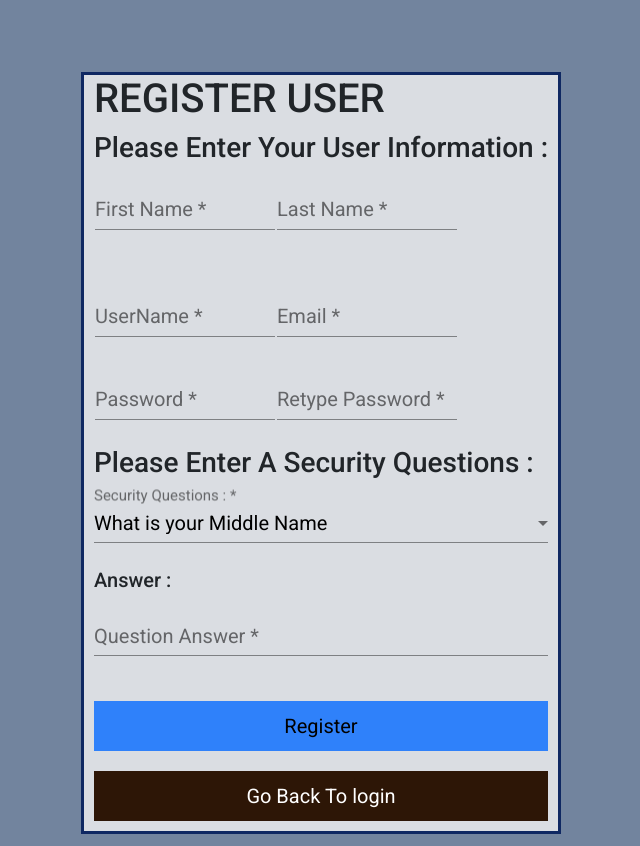
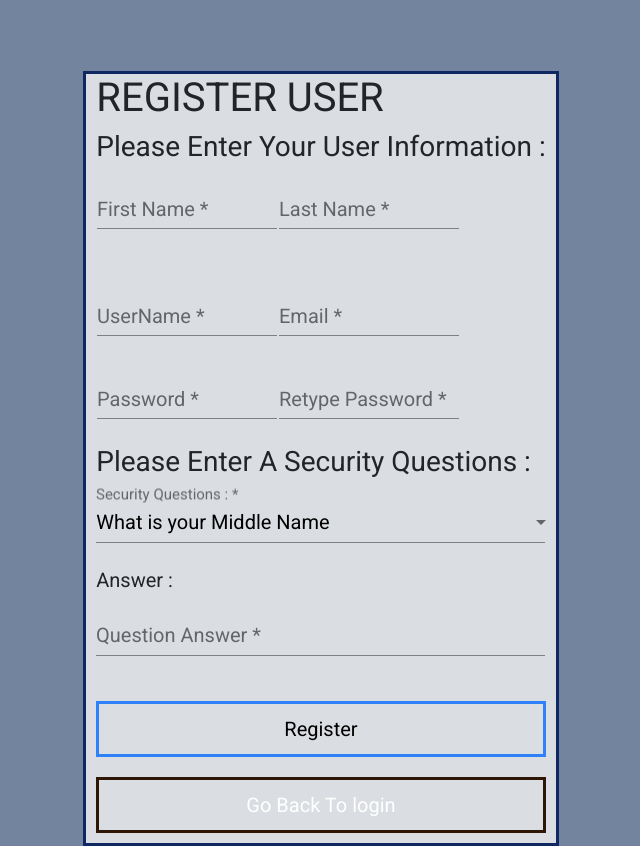
Before and after one commit to Agauntt/Project2, an Angular app in the folder Chatr/: page /register in a window 1280 px wide. Shown: the whole page, without its empty margins (319-959 px from the left). Built offline with nearby package versions, Linux system fonts and the light colour scheme.

Commit message:
Updated UI

```diff
--- a/Chatr/src/app/login/login.component.css
+++ b/Chatr/src/app/login/login.component.css
@@ -47,6 +47,11 @@ h3 {
     padding : 10px;
     background-color: #DADDE2;
     border : 3px solid #2F81FA;
+    transition : background-color .5s;
+}
+
+#frSub:hover {
+    background-color: #2F81FA;
 }
 
 #nrgBtn {
--- a/Chatr/src/app/register/register.component.css
+++ b/Chatr/src/app/register/register.component.css
@@ -22,17 +22,34 @@ border: 2px solid none;
     margin-top : 20px;
     width : 100%;
     padding : 10px;
-    background-color: #2F81FA ;
-    border : none;
+    /*background-color: #2F81FA ;*/
+    background-color: #DADDE2;
+    border : 3px solid #2F81FA;
+    transition : background-color .5s;
+    transition : color .5s;
+
+}
+#regfrSub:hover {
+    color : black;
+    background-color : #2F81FA;
 }
 
 #goBk {
+    color : black;
     font-size: 20px;
     margin-top: 20px;
     width :100%;
     padding:10px;
-    background-color: #2D1606  ;
-    border : none;
+    background-color: #DADDE2;
+    border : 3px solid #2D1606;
+    transition : background-color .5s;
+    transition : color .5s;
+    /* background-color:   ; */
+
+}
+#goBk:hover {
+    color : white;
+    background-color : #2D1606;
 }
 
 .reggb {
--- a/Chatr/src/app/register/register.component.html
+++ b/Chatr/src/app/register/register.component.html
@@ -92,7 +92,7 @@
                         <br> -->
                         <input id="regfrSub" type="button" value="Register" >
                     </form>
-                    <button id="goBk" mat-raised-button color="primary"><a class="reggb"  routerLink="/">Go Back To login</a></button>
+                    <button id="goBk" ><a class="reggb"  routerLink="/">Go Back To login</a></button>
             </div>
         </div>
         </div>
--- a/Chatr/src/index.html
+++ b/Chatr/src/index.html
@@ -8,8 +8,8 @@
   <meta name="viewport" content="width=device-width, initial-scale=1">
   <!-- <link rel="icon" type="image/x-icon" href="favicon.ico"> -->
 
-  <link href="https://fonts.googleapis.com/css?family=Roboto:300,400,500&display=swap" rel="stylesheet">
-  <link href="https://fonts.googleapis.com/icon?family=Material+Icons" rel="stylesheet">
+  <!-- <link href="https://fonts.googleapis.com/css?family=Roboto:300,400,500&display=swap" rel="stylesheet">
+  <link href="https://fonts.googleapis.com/icon?family=Material+Icons" rel="stylesheet">  -->
   <!-- <link rel="stylesheet" href="https://maxcdn.bootstrapcdn.com/bootstrap/4.0.0/css/bootstrap.min.css" integrity="sha384-Gn5384xqQ1aoWXA+058RXPxPg6fy4IWvTNh0E263XmFcJlSAwiGgFAW/dAiS6JXm" crossorigin="anonymous"> -->
  <script src="https://code.jquery.com/jquery-3.3.1.slim.min.js" integrity="sha384-q8i/X+965DzO0rT7abK41JStQIAqVgRVzpbzo5smXKp4YfRvH+8abtTE1Pi6jizo" crossorigin="anonymous"></script>
   <script src="https://cdnjs.cloudflare.com/ajax/libs/popper.js/1.14.7/umd/popper.min.js" integrity="sha384-UO2eT0CpHqdSJQ6hJty5KVphtPhzWj9WO1clHTMGa3JDZwrnQq4sF86dIHNDz0W1" crossorigin="anonymous"></script>
```
